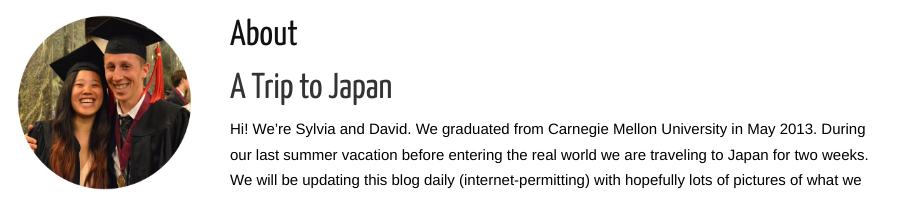
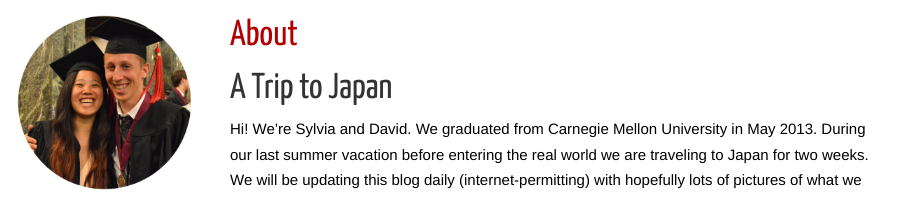
Before and after one commit to kasaharas/japan-blog, a Jekyll site: the page built from about.md, in a window 1280 px wide. Shown: the top 198 px of the page, without its empty margins (0-916 px from the left). Built offline with Jekyll 4.4.1, drawn with Linux system fonts in a browser that asks for light colours; nearby versions of some CDN libraries.

Commit message:
Changed post title to reddish color

```diff
--- a/css/base.css
+++ b/css/base.css
@@ -64,7 +64,7 @@ a {
     font-family: "Yanone Kaffeesatz", Helvetica, sans-serif;
     font-weight: 400; }
   .content h1 a {
-    color: #111;
+    color: #B00000;
     text-decoration: none; }
   .content h2 {
     color: #333;
```
